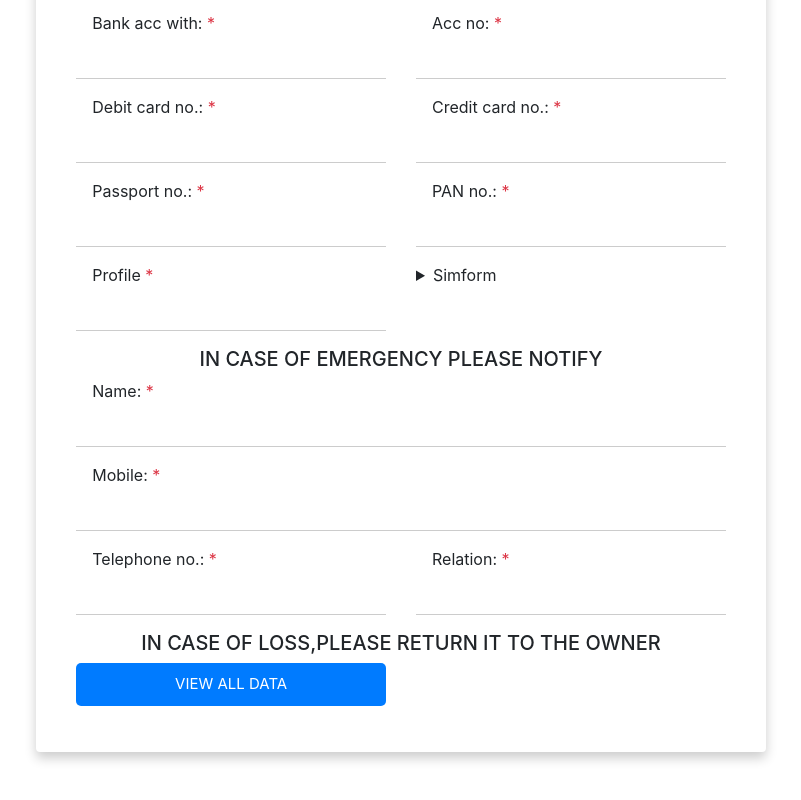
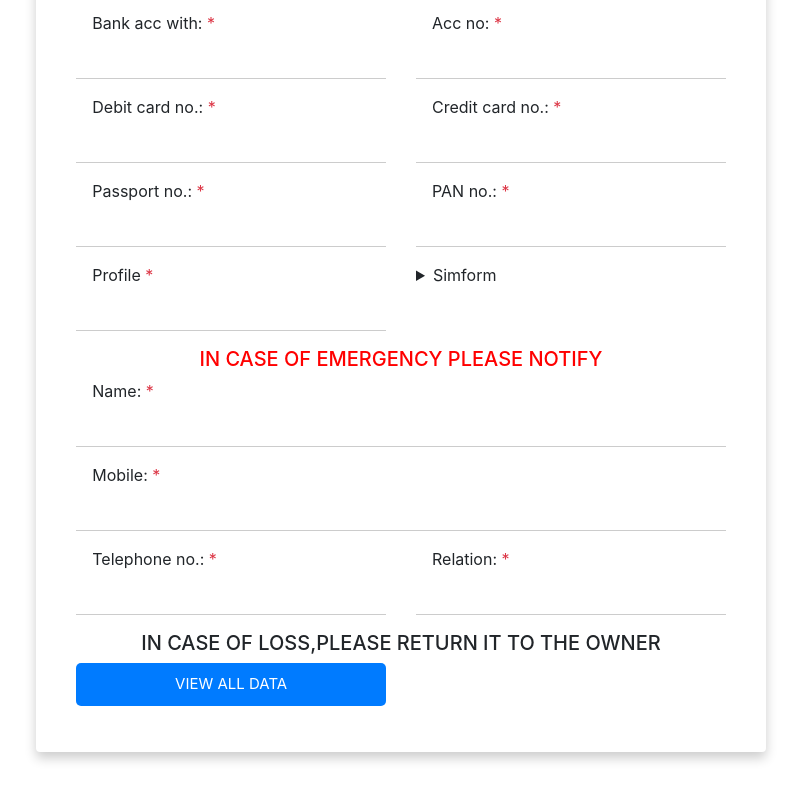
Before and after one commit to Dhruval-dotcom/JS_CRUD, a plain HTML site: page form.html in a window 1280 px wide. Shown: the part 1371-2171 px from the top of the page, without its empty margins (239-1040 px from the left). Drawn offline with Linux system fonts and the light colour scheme.

Commit message:
modified form.html

```diff
--- a/form.html
+++ b/form.html
@@ -229,7 +229,7 @@
                                 </details>
                             </div>
                         </div>
-                        <h5 style="redtext">IN CASE OF EMERGENCY PLEASE NOTIFY</h5>
+                        <h5 id="redtext">IN CASE OF EMERGENCY PLEASE NOTIFY</h5>
                         <div class="row justify-content-between text-left">
                             <div class="form-group col-12 flex-column d-flex">
                                 <label class="form-control-label px-3">Name:<span class="text-danger"> *</span></label>
```
